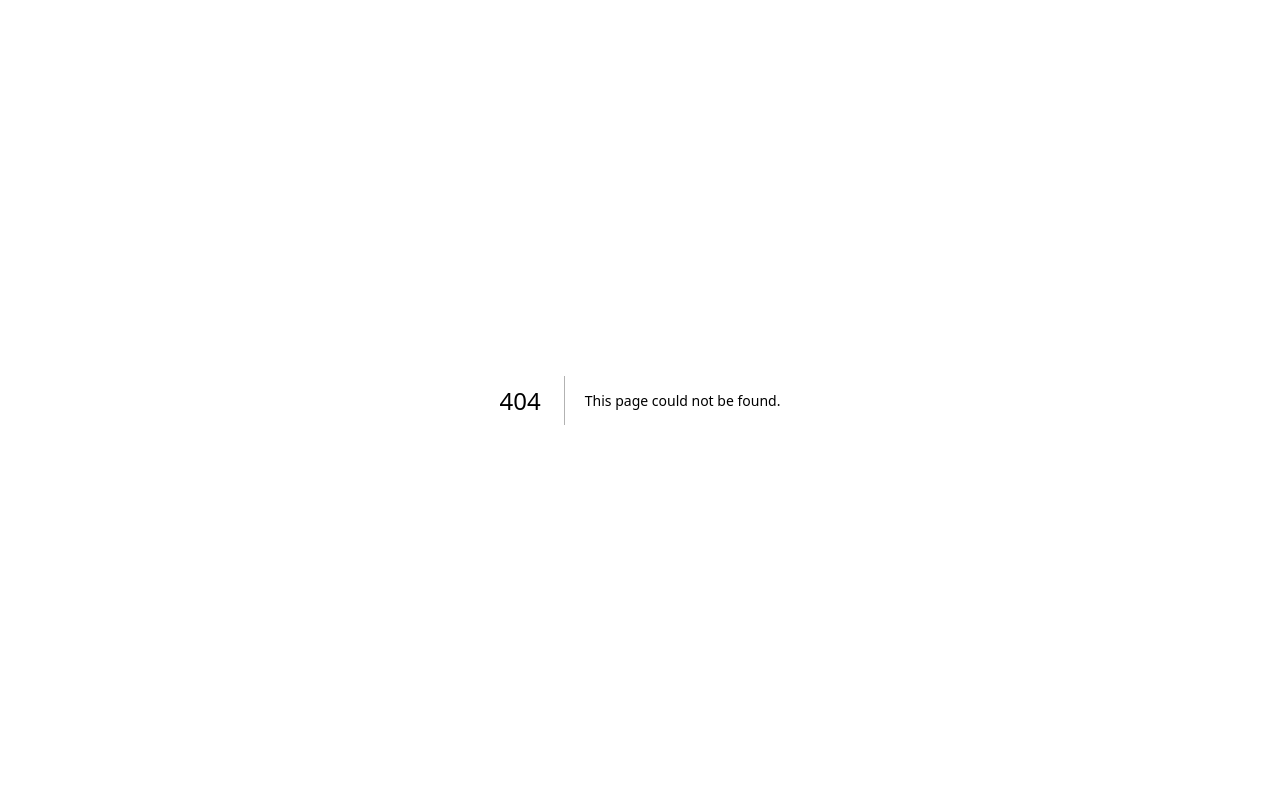
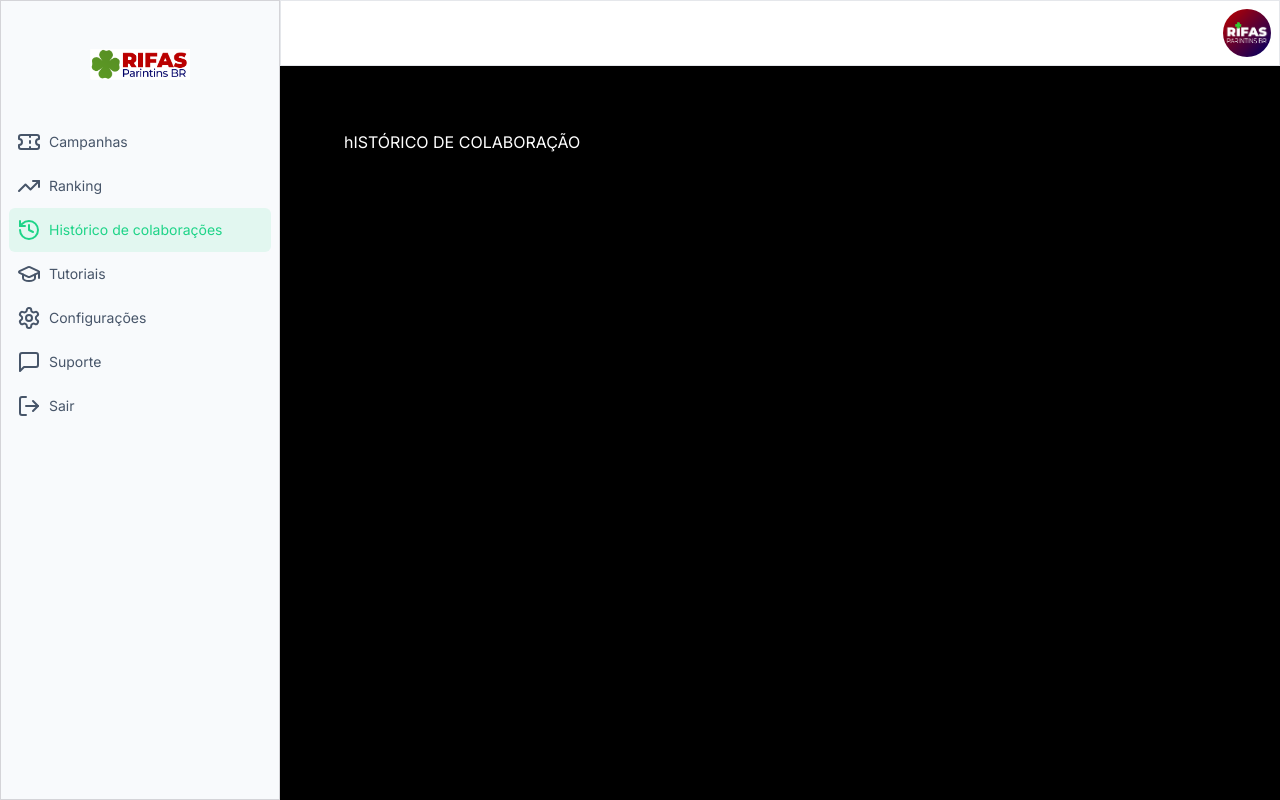
Before and after one commit to rbrasildev/br-rifa, a Next.js app: page /admin/orders in a window 1280 px wide. Before the commit this address had no page. Built offline with nearby package versions, Linux system fonts and the light colour scheme.

Commit message:
add page history

```diff
--- /dev/null
+++ b/src/app/admin/orders/page.tsx
@@ -0,0 +1,9 @@
+import DashboardLayout from "@/app/components/admin/layout"
+
+export default function Orders() {
+    return (
+        <DashboardLayout>
+            <h1>hISTÓRICO DE COLABORAÇÃO</h1>
+        </DashboardLayout>
+    )
+}
--- a/src/app/admin/page.tsx
+++ b/src/app/admin/page.tsx
@@ -20,8 +20,8 @@ export default function Dashboard({ children }: DashboardProps) {
             <Sidebar />
             <main className="ml-[280px] p-8 h-auto">
                 <div className="p-5">
-                    <h1 className='flex gap-1 items-center text-md'><LuUser className='font-semibold' /> Olá <span className='font-semibold'>rbrasildev</span></h1>
-                    <a href="/admin/raffles/create" className='bg-slate-100 border shadow-sm p-2 rounded-lg hover:bg-slate-50 hover:text-slate-500 my-6 transition-all flex gap-2 w-60'><LuTicket className='text-2xl' /> CRIAR CAMPANHAS</a>
+                    <h1 className='flex gap-1 items-center text-md'><LuUser className='font-semibold animate-bounce' /> Olá <span className='font-semibold'>rbrasildev</span></h1>
+                    <a href="/admin/raffles/create" className='bg-slate-100 border shadow-sm p-2 rounded-lg hover:bg-slate-50 hover:text-slate-500 my-6 transition-all flex gap-2 items-center justify-center w-52'><LuTicket className='text-1xl' /> CRIAR CAMPANHAS</a>
                 </div>
 
                 <h1 className='text-xl flex gap-2'><LuTicket className='text-2xl' /> Minhas campanhas</h1>
--- a/src/app/admin/raffles/create/page.tsx
+++ b/src/app/admin/raffles/create/page.tsx
@@ -20,7 +20,10 @@ export default function Create() {
                 </div>
                 <div className="flex flex-col mb-4">
                     <label htmlFor="">Nome da campanha</label>
-                    <input className="border shadow-sm rounded-md p-3 px-4 text-sm border-slate-200 outline-none" type="text" placeholder="0,00" />
+                    <div>
+                        <span className="border rounded-l-md p-[13.5px] px-4 text-sm border-slate-200 outline-none">R$</span>
+                        <input className="border-l-0 border shadow-sm rounded-r-md p-3 px-4 text-sm border-slate-200 outline-none" type="text" placeholder="0,00" />
+                    </div>
                 </div>
                 <div className="flex flex-col mb-4">
                     <label htmlFor="">Por onde será o sorteio</label>
@@ -38,7 +41,7 @@ export default function Create() {
                     <input type="checkbox" name="" id="" /> Ao criar esta campanha, você aceita nossos Termos de Uso e a nossa Política de Privacidade.
                 </div>
 
-                <button className="bg-[#22C55E] rounded-md flex gap-2 text-slate-50 items-center p-3 hover:bg-[#6fec9d] transition-all hover:text-slate-100 shadow-sm" type="submit" value="">Prosseguir <LuArrowRight/></button>
+                <button className="bg-[#22C55E] rounded-md flex gap-2 text-slate-50 items-center p-2 px-4 hover:bg-[#6fec9d] transition-all hover:text-slate-100 shadow-sm" type="submit" value="">Prosseguir <LuArrowRight /></button>
 
             </form>
         </DashboardLayout>
--- /dev/null
+++ b/src/app/admin/settings/page.tsx
@@ -0,0 +1,9 @@
+import DashboardLayout from "@/app/components/admin/layout";
+
+export default function Settings() {
+    return (
+        <DashboardLayout>
+            <h1>configurações da paradas</h1>
+        </DashboardLayout>
+    )
+}
--- a/src/app/components/admin/sidebar.tsx
+++ b/src/app/components/admin/sidebar.tsx
@@ -1,7 +1,6 @@
 "use client"
 import Image from "next/image"
-import { MdShoppingCart, MdAutoGraph, MdSettings, MdBook, MdMenuBook, MdPhoneCallback, MdLogout} from "react-icons/md"
-import { LuTicket } from "react-icons/lu";
+import { LuGraduationCap, LuHistory, LuLogOut, LuMessageSquare, LuSettings, LuTicket, LuTrendingUp } from "react-icons/lu";
 import { usePathname } from "next/navigation"
 
 export default function Sidebar() {
@@ -19,12 +18,12 @@ export default function Sidebar() {
             </div>
             <ul className='flex flex-col text-[14px]'>
                 <li><a href="/admin" className={`${pathname === '/admin' ? 'bg-[#1ed488] bg-opacity-10 text-[#1ed488]' : 'hover:bg-slate-100 transition-all'} flex gap-2 items-center rounded-md p-2`}><LuTicket className="text-2xl" />Campanhas</a></li>
-                <li><a href="/admin/ranking" className={`${pathname === '/admin/ranking' ? 'bg-[#1ed488] bg-opacity-10 text-[#1ed488]' : 'hover:bg-slate-100 transition-all'} flex gap-2 items-center rounded-md p-2`}><MdAutoGraph className="text-2xl" /> Ranking</a></li>
-                <li><a href="/admin/history" className={`${pathname === '/admin/history' ? 'bg-[#1ed488] bg-opacity-10 text-[#1ed488]' : 'hover:bg-slate-100 transition-all'} flex gap-2 items-center rounded-md p-2`}><MdShoppingCart className="text-2xl" />Histórico de colaborações</a></li>
-                <li><a href="/admin/settings" className={`${pathname === '/admin/settings' ? 'bg-[#1ed488] bg-opacity-10 text-[#1ed488]' : 'hover:bg-slate-100 transition-all'} flex gap-2 items-center rounded-md p-2`}><MdMenuBook className="text-2xl" />Tutoriais</a></li>
-                <li><a href="/admin/tutorials" className={`${pathname === '/admin/tutorials' ? 'bg-[#1ed488] bg-opacity-10 text-[#1ed488]' : 'hover:bg-slate-100 transition-all'} flex gap-2 items-center rounded-md p-2`}><MdSettings className="text-2xl" />Configurações</a></li>
-                <li><a href="/admin/support" className={`${pathname === '/admin/support' ? 'bg-[#1ed488] bg-opacity-10 text-[#1ed488]' : 'hover:bg-slate-100 transition-all'} flex gap-2 items-center rounded-md p-2`}><MdPhoneCallback className="text-2xl" />Suporte</a></li>
-                <li><a href="/admin/logout" className={`${pathname === '/admin/logout' ? 'bg-[#1ed488] bg-opacity-10 text-[#1ed488]' : 'hover:bg-slate-100 transition-all'} flex gap-2 items-center rounded-md p-2`}><MdLogout className="text-2xl" />Sair</a></li>
+                <li><a href="/admin/ranking" className={`${pathname === '/admin/ranking' ? 'bg-[#1ed488] bg-opacity-10 text-[#1ed488]' : 'hover:bg-slate-100 transition-all'} flex gap-2 items-center rounded-md p-2`}><LuTrendingUp className="text-2xl" /> Ranking</a></li>
+                <li><a href="/admin/orders" className={`${pathname === '/admin/orders' ? 'bg-[#1ed488] bg-opacity-10 text-[#1ed488]' : 'hover:bg-slate-100 transition-all'} flex gap-2 items-center rounded-md p-2`}><LuHistory className="text-2xl" />Histórico de colaborações</a></li>
+                <li><a href="/admin/tutorials" className={`${pathname === '/admin/tutorials' ? 'bg-[#1ed488] bg-opacity-10 text-[#1ed488]' : 'hover:bg-slate-100 transition-all'} flex gap-2 items-center rounded-md p-2`}><LuGraduationCap className="text-2xl" />Tutoriais</a></li>
+                <li><a href="/admin/settings" className={`${pathname === '/admin/settings' ? 'bg-[#1ed488] bg-opacity-10 text-[#1ed488]' : 'hover:bg-slate-100 transition-all'} flex gap-2 items-center rounded-md p-2`}><LuSettings className="text-2xl" />Configurações</a></li>
+                <li><a href="/admin/support" className={`${pathname === '/admin/support' ? 'bg-[#1ed488] bg-opacity-10 text-[#1ed488]' : 'hover:bg-slate-100 transition-all'} flex gap-2 items-center rounded-md p-2`}><LuMessageSquare className="text-2xl" />Suporte</a></li>
+                <li><a href="/admin/logout" className={`${pathname === '/admin/logout' ? 'bg-[#1ed488] bg-opacity-10 text-[#1ed488]' : 'hover:bg-slate-100 transition-all'} flex gap-2 items-center rounded-md p-2`}><LuLogOut className="text-2xl" />Sair</a></li>
             </ul>
         </aside>
     )
```
